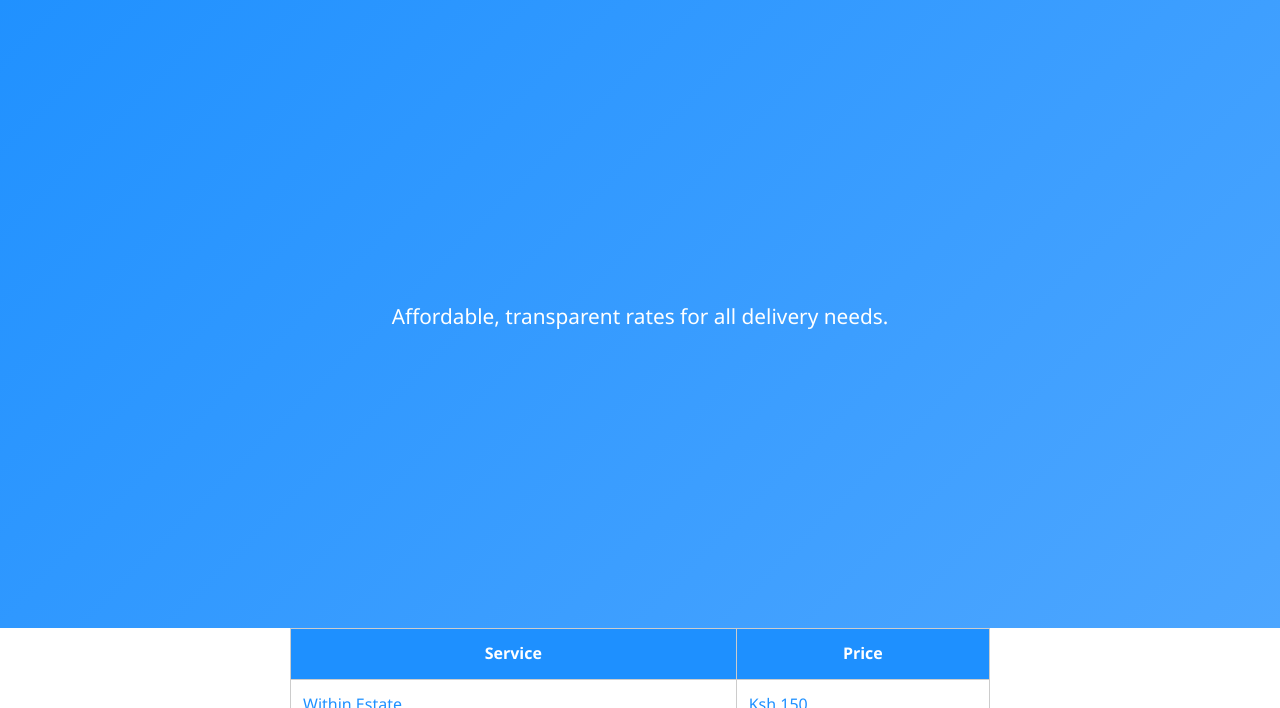
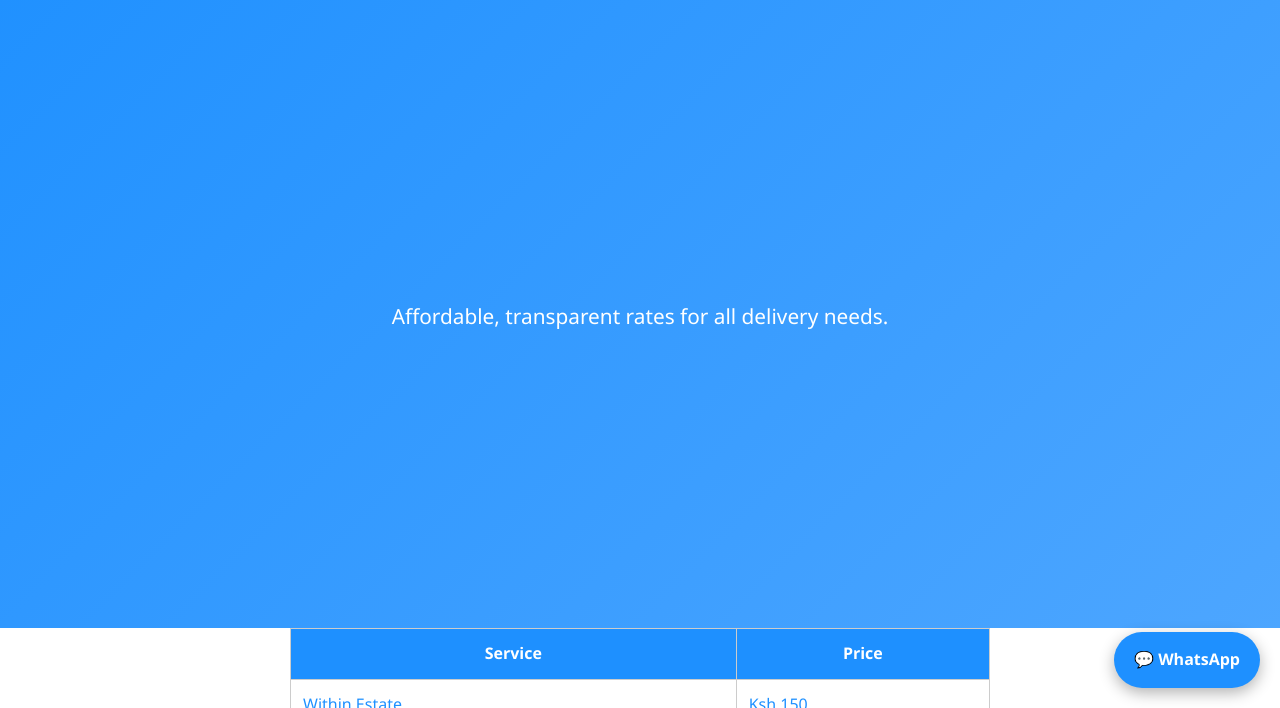
Before and after one commit to jaysonwanyeki-glitch/my-website, a plain HTML site: page pricing.html in a window 1280 px wide. Shown: the part 92-800 px from the top of the page. Drawn offline with Linux system fonts and the light colour scheme.

Commit message:
Update pricing.html

```diff
--- a/pricing.html
+++ b/pricing.html
@@ -54,6 +54,8 @@
   <p>&copy; 2026 Swift Courier Services</p>
 </footer>
 
+<a href="https://wa.me/254793676054" target="_blank" class="whatsapp-float">💬 WhatsApp</a>
+
 <script src="script.js"></script>
 </body>
 </html>
```
